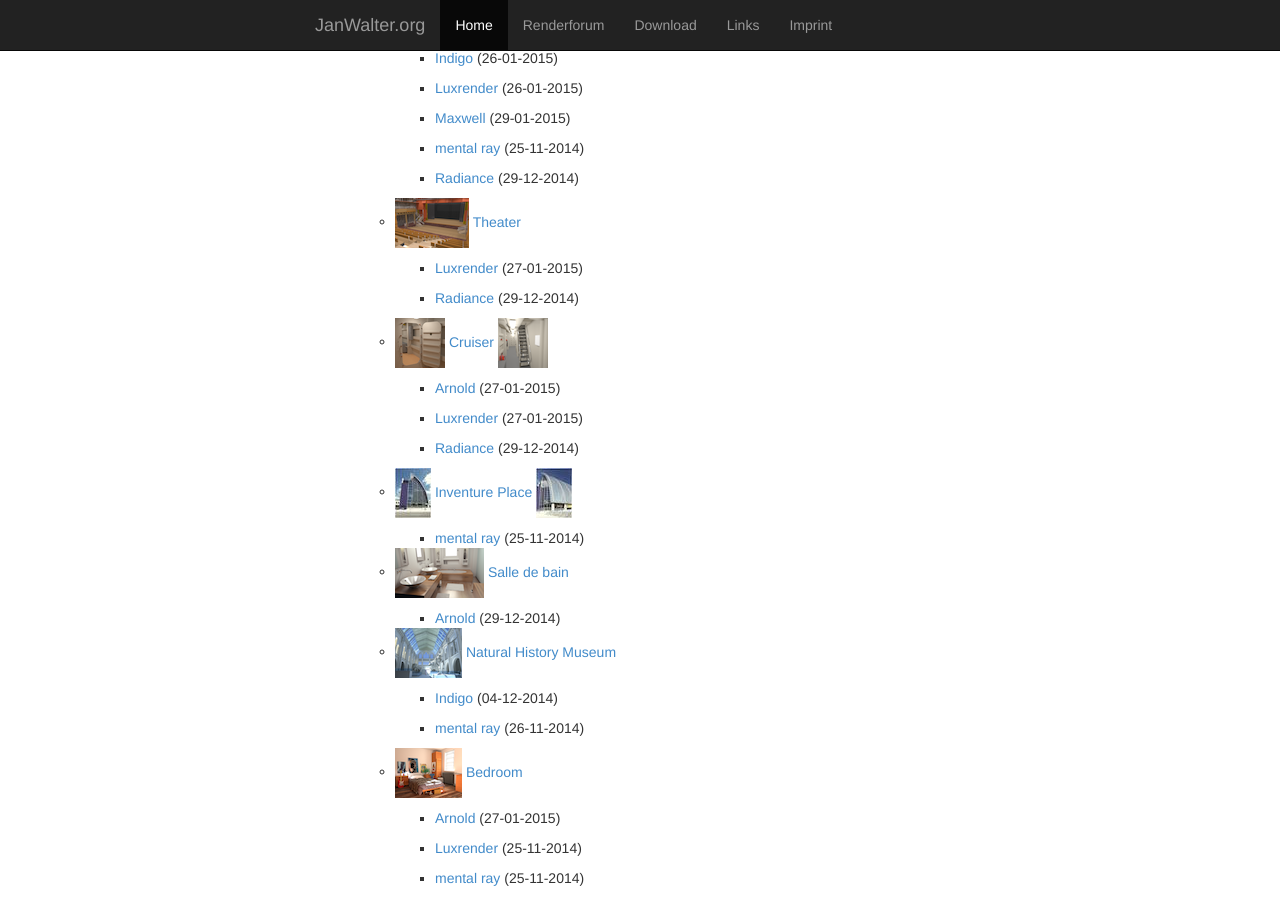
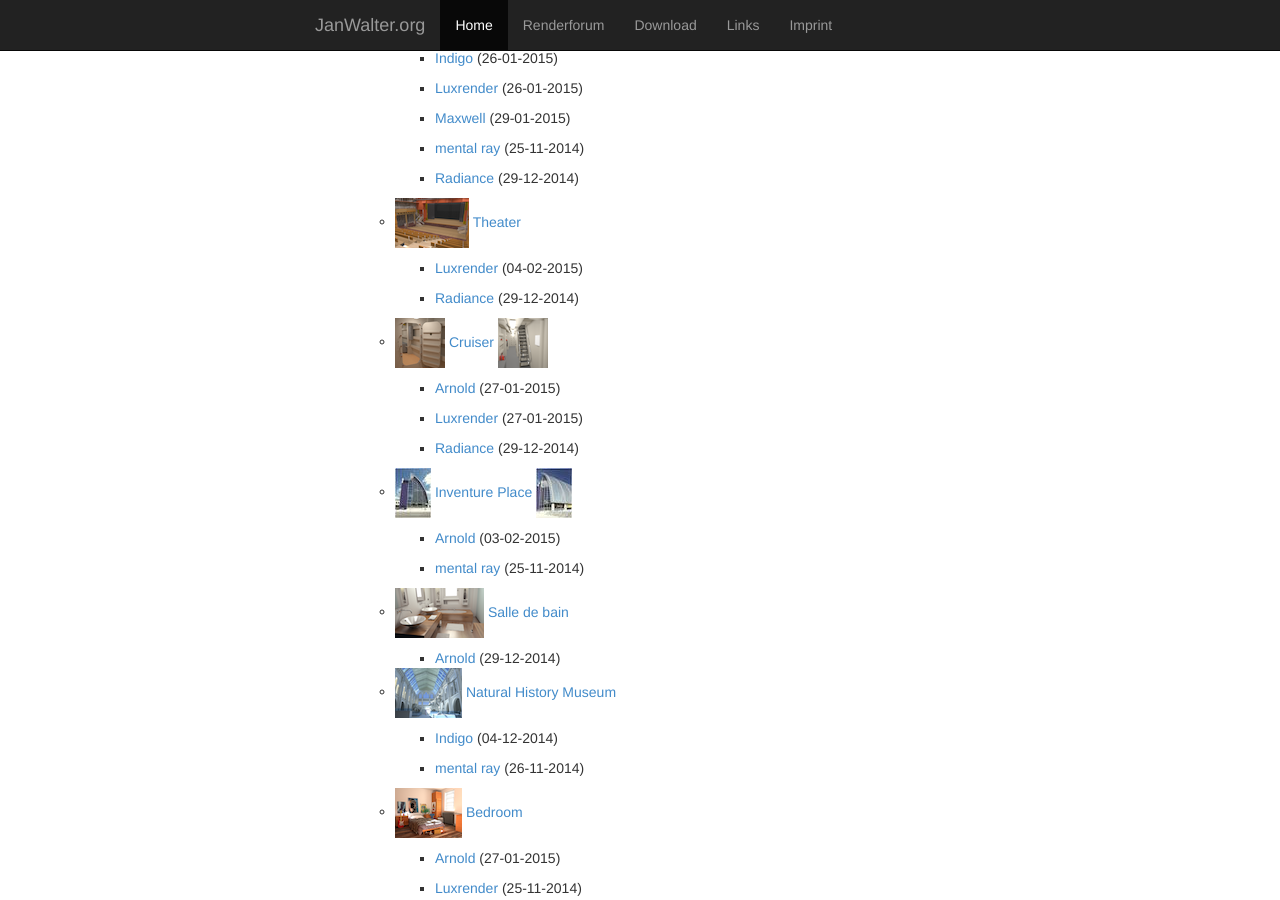
Before and after one commit to wahn/jan_walter_org, a Jekyll site: the page built from download/index.md, in a window 1280 px wide and 900 px high, scrolled down 1682 px. Built offline with Jekyll 4.4.1, drawn with Linux system fonts in a browser that asks for light colours; Markdown is read by kramdown in place of the engine named in the settings.

Commit message:
Download link for the Inventure Place scene in Arnold file format. Update Luxrender version for theater scene.

```diff
--- a/download/index.md
+++ b/download/index.md
@@ -136,7 +136,7 @@
     - ![Alt Theater][theater]
        [Theater](https://github.com/wahn/export_multi/tree/master/06_theater)
 
-        + [Luxrender](https://www.janwalter.org/Download/Scenes/theater_lxs.tar.gz) (27-01-2015)
+        + [Luxrender](https://www.janwalter.org/Download/Scenes/theater_lxs.tar.gz) (04-02-2015)
 
         + [Radiance](https://www.janwalter.org/Download/Scenes/theater_rad.tar.gz) (29-12-2014)
 
@@ -153,6 +153,8 @@
     - ![Alt Inventure Place][invplace1] [Inventure
        Place](https://github.com/wahn/export_multi/tree/master/08_invplace)
        ![Alt Inventure Place][invplace2]
+
+        + [Arnold](https://www.janwalter.org/Download/Scenes/invplace_ass.tar.gz) (03-02-2015)
 
         + [mental ray](https://www.janwalter.org/Download/Scenes/invplace_mi.tar.gz) (25-11-2014)
 
```
